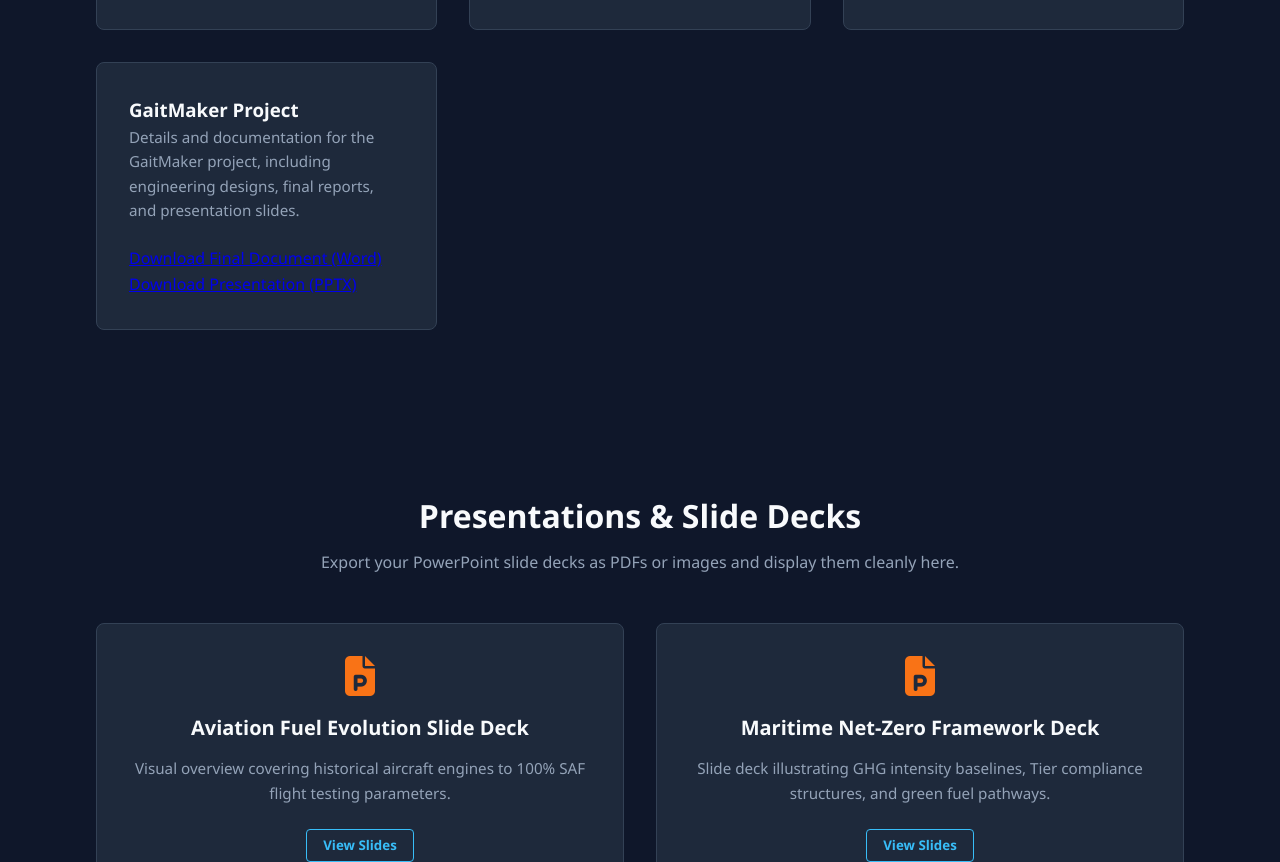
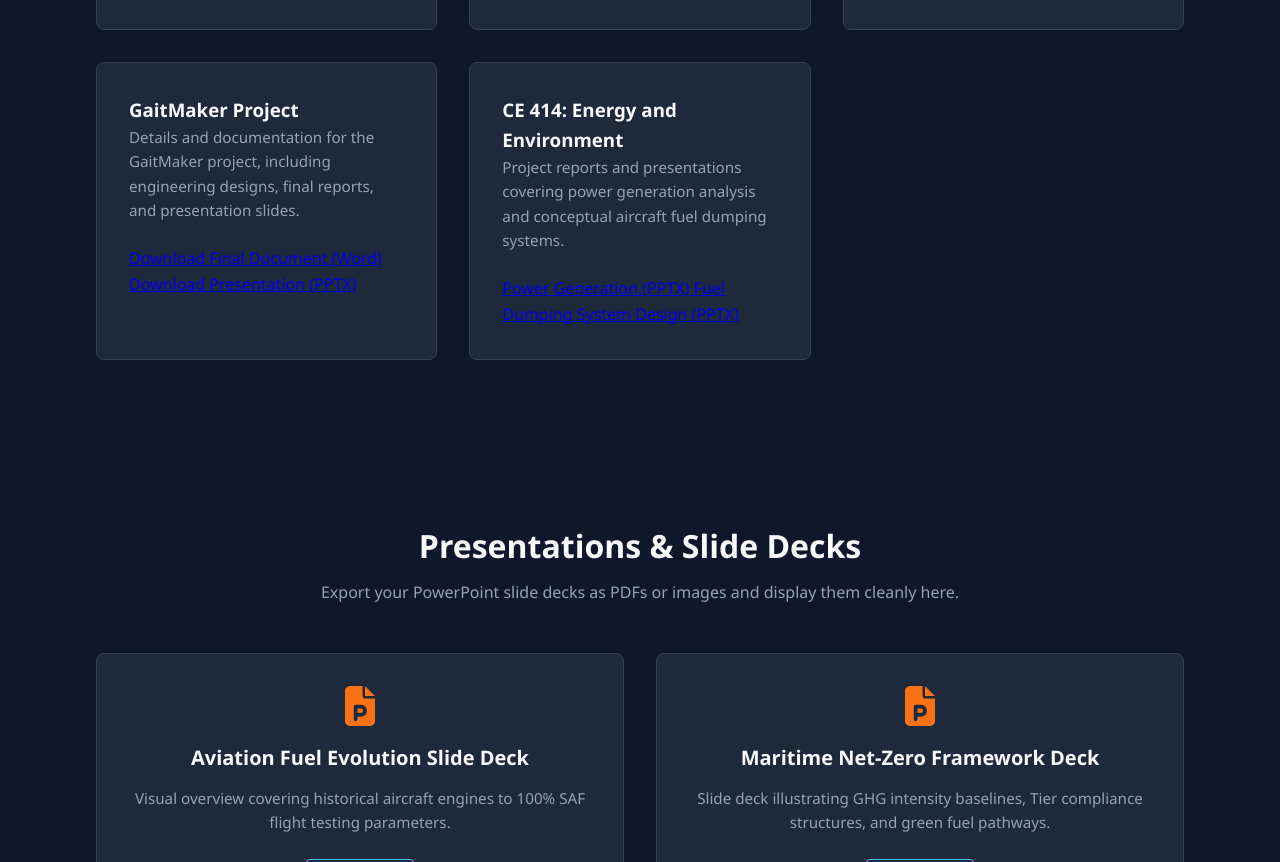
Before and after one commit to mkurni52/my-engineering-projects, a plain HTML site: page index.html in a window 1280 px wide. Shown: the part 1445-2307 px from the top of the page. Drawn offline with Linux system fonts and the light colour scheme.

Commit message:
Update index.html

```diff
--- a/index.html
+++ b/index.html
@@ -88,6 +88,20 @@
                     <a href="https://github.com/mkurni52/my-engineering-projects/releases/download/1.0.0/Final_Presentation.pptx" download class="btn-download">
                      Download Presentation (PPTX)
                     </a>
+                    </div>
+                 </div>
+                 <!-- Energy and the Environment -->
+                 <div class="card" id="ce-414">
+                 <h3>CE 414: Energy and Environment</h3>
+                 <p>Project reports and presentations covering power generation analysis and conceptual aircraft fuel dumping systems.</p>
+                    <div class="project-links">
+                    <a href="https://github.com/mkurni52/my-engineering-projects/releases/download/1.0.0/power.generation.pptx" download class="btn-download">
+                    Power Generation (PPTX)
+                    </a>
+                    <a href="https://github.com/mkurni52/my-engineering-projects/releases/download/1.0.0/Conceptual.Design.of.Fuel.Dumping.System.in.Aircraft.pptx" download class="btn-download">
+                    Fuel Dumping System Design (PPTX)
+                    </a>
+                    </div>
                  </div>
             </div>
         </div>
```
